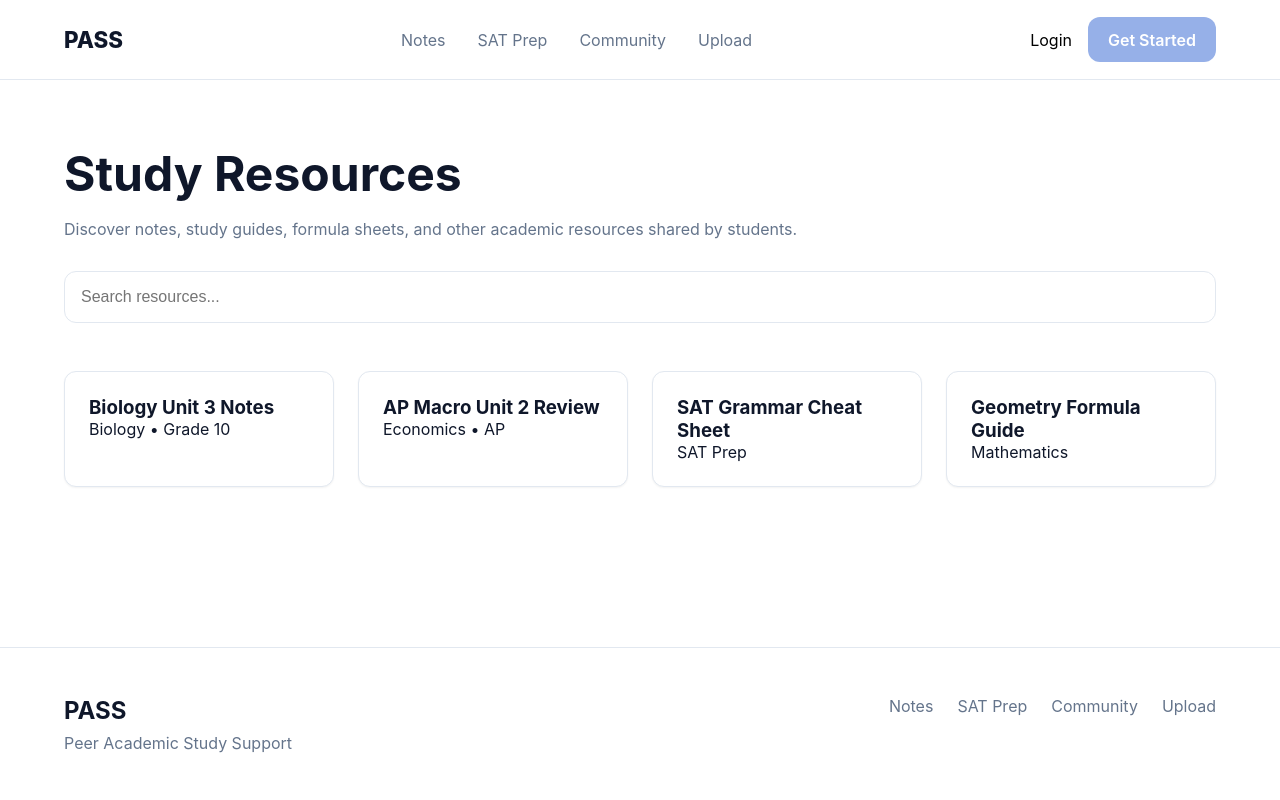
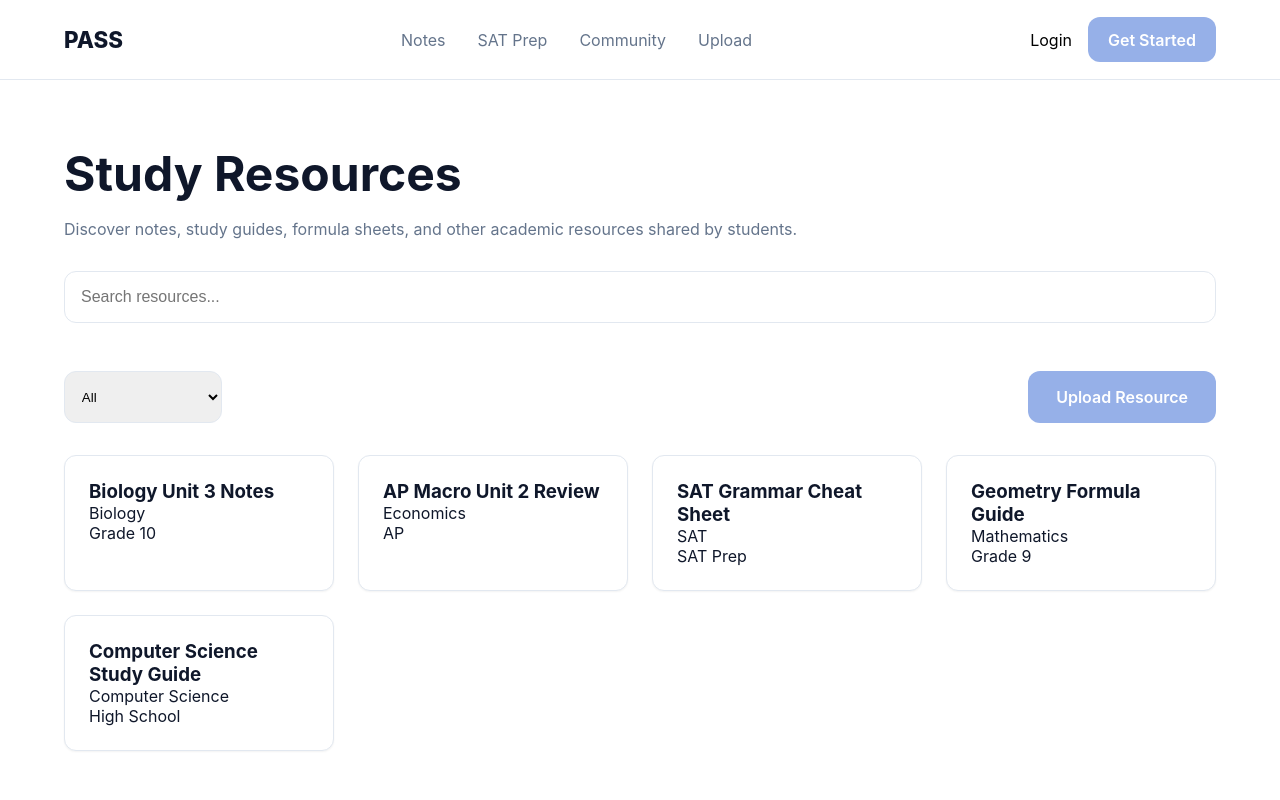
Before and after one commit to thisisemily73/peer-academic-study-support, a React (Vite) app: page /notes in a window 1280 px wide. Shown: the top 800 px of the page. Built offline with nearby package versions, Linux system fonts and the light colour scheme.

Commit message:
added search usage and filtering to notes page

```diff
--- /dev/null
+++ b/src/data/resources.js
@@ -0,0 +1,34 @@
+const resources = [
+  {
+    id: 1,
+    title: "Biology Unit 3 Notes",
+    subject: "Biology",
+    level: "Grade 10",
+  },
+  {
+    id: 2,
+    title: "AP Macro Unit 2 Review",
+    subject: "Economics",
+    level: "AP",
+  },
+  {
+    id: 3,
+    title: "SAT Grammar Cheat Sheet",
+    subject: "SAT",
+    level: "SAT Prep",
+  },
+  {
+    id: 4,
+    title: "Geometry Formula Guide",
+    subject: "Mathematics",
+    level: "Grade 9",
+  },
+  {
+    id: 5,
+    title: "Computer Science Study Guide",
+    subject: "Computer Science",
+    level: "High School",
+  },
+];
+
+export default resources;
--- a/src/pages/Notes.jsx
+++ b/src/pages/Notes.jsx
@@ -1,6 +1,24 @@
+import { useState } from "react";
 import Layout from "../components/Layout/Layout";
+import resources from "../data/resources";
 
 export default function Notes() {
+    const [search, setSearch] = useState("");
+    const [subject, setSubject] = useState("All");
+
+    const filteredResources = resources.filter((resource) => {
+        const matchesSearch =
+            resource.title
+                .toLowerCase()
+                .includes(search.toLowerCase());
+
+        const matchesSubject =
+            subject === "All" ||
+            resource.subject === subject;
+
+        return matchesSearch && matchesSubject;
+    });
+
     return (
         <Layout>
             <section className="notes-page">
@@ -16,29 +34,46 @@ export default function Notes() {
                         <input
                             type="text"
                             placeholder="Search resources..."
+                            value={search}
+                            onChange={(e) =>
+                                setSearch(e.target.value)
+                            }
                         />
                     </div>
 
-          <div className="resource-grid">
-            <div className="resource-card">
-              <h3>Biology Unit 3 Notes</h3>
-              <p>Biology • Grade 10</p>
+                    <div className="filter-row">
+                        <select
+                            value={subject}
+                            onChange={(e) =>
+                                setSubject(e.target.value)
+                            }
+                        >
+                            <option>All</option>
+                            <option>Biology</option>
+                            <option>Economics</option>
+                            <option>SAT</option>
+                            <option>Mathematics</option>
+                            <option>Computer Science</option>
+                        </select>
+
+                        <button className="primary-btn">
+                            Upload Resource
+                        </button>
                     </div>
 
-            <div className="resource-card">
-              <h3>AP Macro Unit 2 Review</h3>
-              <p>Economics • AP</p>
+                    <div className="resource-grid">
+                        {filteredResources.map((resource) => (
+                            <div
+                                key={resource.id}
+                                className="resource-card"
+                            >
+                                <h3>{resource.title}</h3>
+
+                                <p>{resource.subject}</p>
+
+                                <p>{resource.level}</p>
                             </div>
-
-            <div className="resource-card">
-              <h3>SAT Grammar Cheat Sheet</h3>
-              <p>SAT Prep</p>
-            </div>
-
-            <div className="resource-card">
-              <h3>Geometry Formula Guide</h3>
-              <p>Mathematics</p>
-            </div>
+                        ))}
                     </div>
                 </div>
             </section>
--- a/src/styles/globals.css
+++ b/src/styles/globals.css
@@ -248,3 +248,23 @@ img {
 .resource-card:hover {
   transform: translateY(-4px);
 }
+
+.filter-row {
+  display: flex;
+
+  justify-content: space-between;
+
+  gap: 1rem;
+
+  margin-bottom: 2rem;
+
+  flex-wrap: wrap;
+}
+
+.filter-row select {
+  padding: 0.8rem;
+
+  border-radius: var(--radius);
+
+  border: 1px solid var(--border);
+}
```
Lines whose indentation alone changed are shown as unchanged.
